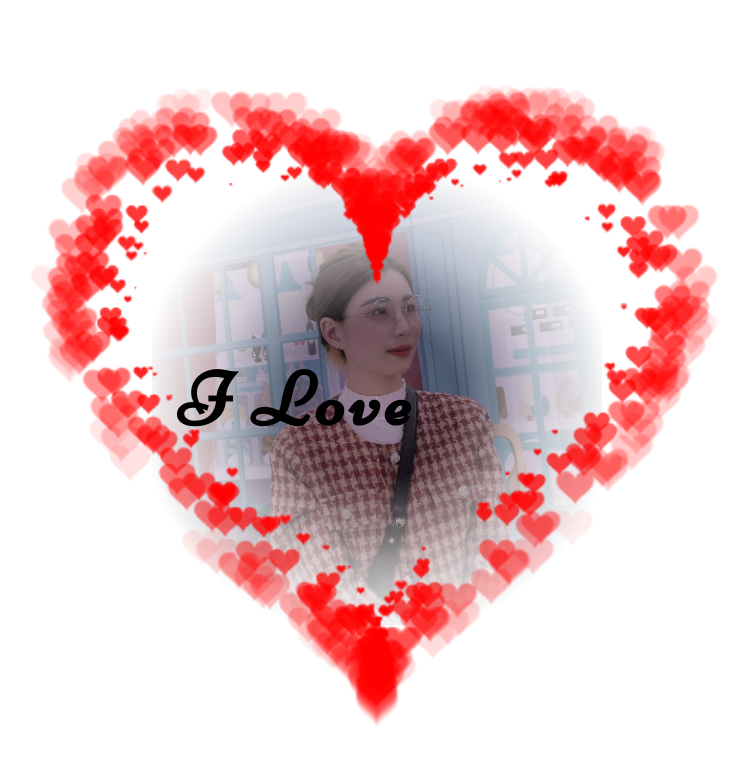
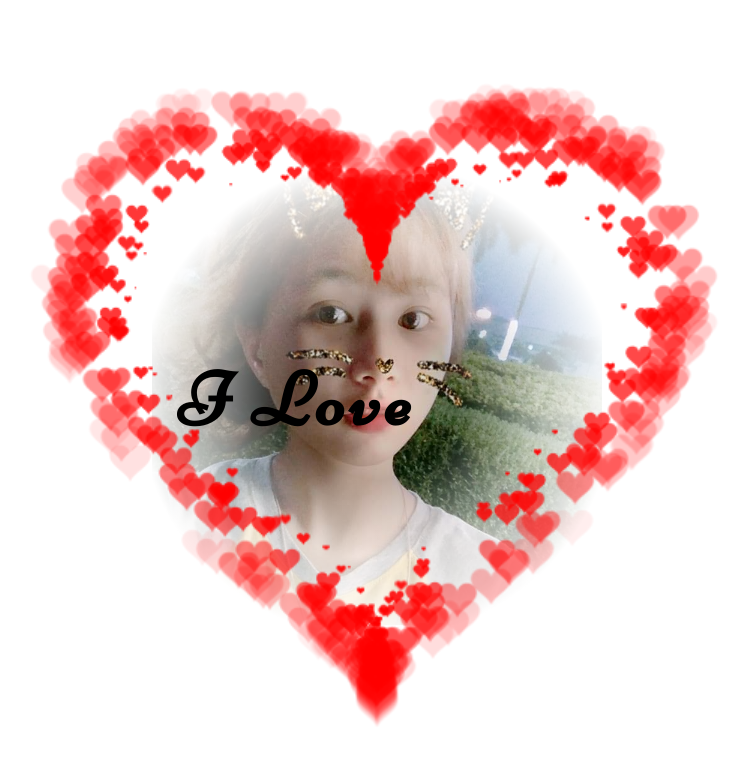
Before and after one commit to tannv6/multiheart, a React (Create React App) app: page / in a window 1280 px wide. Shown: the top 764 px of the page, without its empty margins (263-1011 px from the left). Built offline with nearby package versions, Linux system fonts and the light colour scheme.

Commit message:
add photo

```diff
--- a/src/App.css
+++ b/src/App.css
@@ -23,7 +23,7 @@ canvas {
       #ffffff92,
       #ffffff,
       #ffffff),
-    url("./Minh.PNG");
+    url("./minh2.jpg");
   background-size: cover;
   width: 300px;
   height: 300px;
```
Also changed, not shown: src/minh2.jpg (added).
